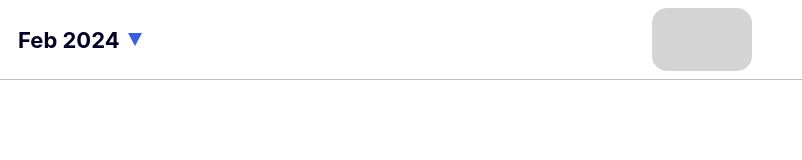
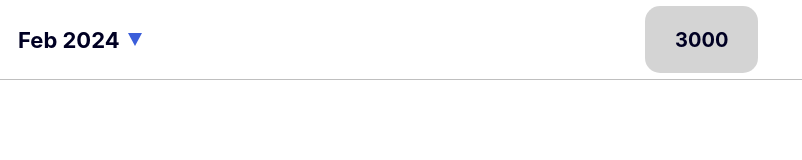
Before and after one commit to Hugo-Farias/budget-control, a React (Vite) app: page / in a window 1280 px wide. Shown: the top 160 px of the page, without its empty margins (0-802 px from the left). Built offline with nearby package versions, Linux system fonts and the light colour scheme.

Commit message:
total banner

```diff
--- a/src/components/Header.scss
+++ b/src/components/Header.scss
@@ -6,6 +6,7 @@
   height: 8rem;
   padding-inline: 1.8rem;
   border-bottom: 0.1rem solid $color-border;
+  overflow: hidden;
 
   & > .date {
     display: flex;
@@ -27,11 +28,16 @@
     }
   }
 
-  & > .funds {
+  & > .total {
+    display: flex;
+    align-items: center;
+    padding: 3rem;
     margin-inline: auto;
-    min-height: 80%;
-    width: 10rem;
+    max-height: 85%;
+    //width: 10rem;
     background-color: $color-gray;
     border-radius: 1.5rem;
+    font-weight: 700;
+    font-size: 2rem;
   }
 }
--- a/src/components/Header.tsx
+++ b/src/components/Header.tsx
@@ -7,7 +7,7 @@ const Header = function () {
         Feb 2024 <span />
       </p>
 
-      <div className="funds"></div>
+      <div className="total">3000</div>
     </div>
   );
 };
```
